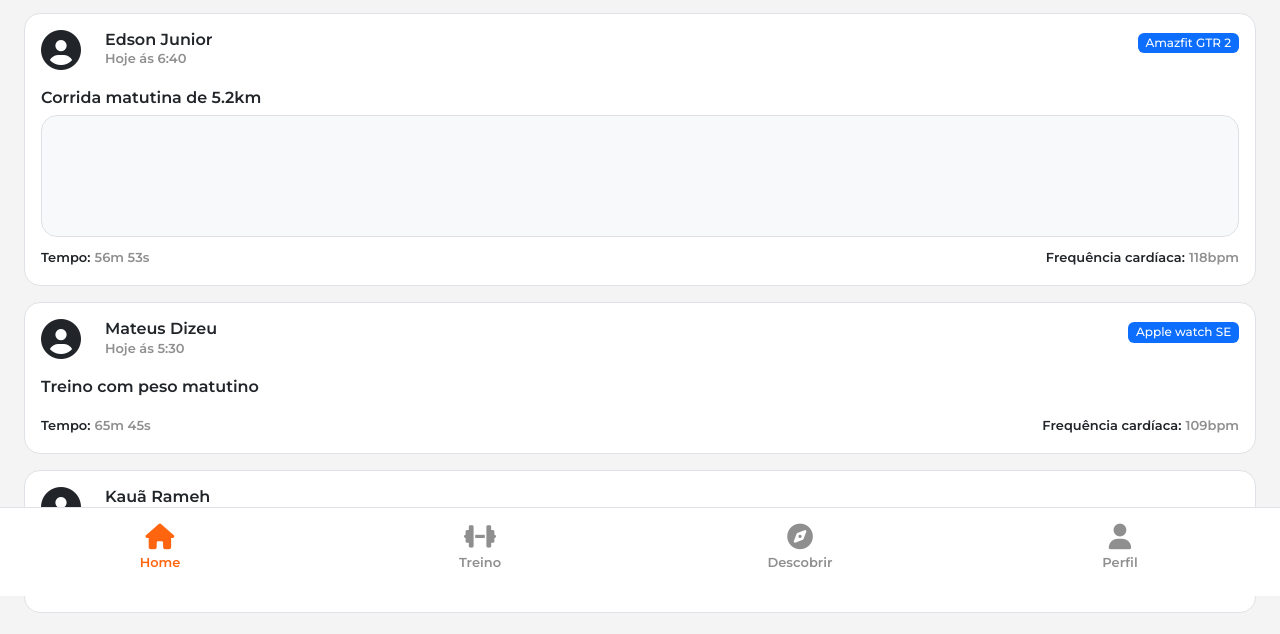
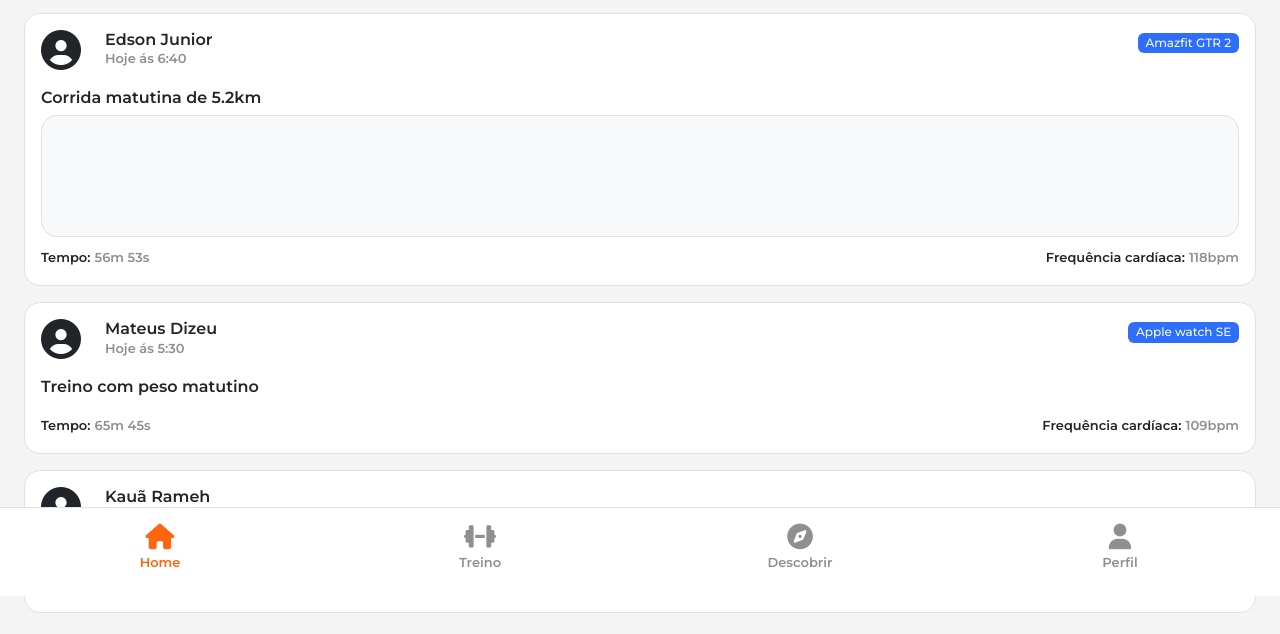
Before and after one commit to KauaRameh/FitBuddy-PWA, a plain HTML site: page index.html in a window 1280 px wide. Shown: the part 216-850 px from the top of the page. Drawn offline with nearby package versions, Linux system fonts and the light colour scheme.

Commit message:
Update index.html

```diff
--- a/index.html
+++ b/index.html
@@ -77,7 +77,7 @@
 
                             </div>
                             <div class="col-auto text-end py-3">
-                                <span class="badge text-bg-primary" style="font-weight: 500;">Amazfit GTR 2</span>
+                                <span class="badge text-light" style="font-weight: 500; background-color: #2D6EFD;">Amazfit GTR 2</span>
                             </div>
                         </div>
 
@@ -117,7 +117,7 @@
 
                             </div>
                             <div class="col-auto text-end py-3">
-                                <span class="badge text-bg-primary" style="font-weight: 500;">Apple watch SE</span>
+                                <span class="badge text-light" style="font-weight: 500; background-color: #2D6EFD;">Apple watch SE</span>
                             </div>
                         </div>
 
```
